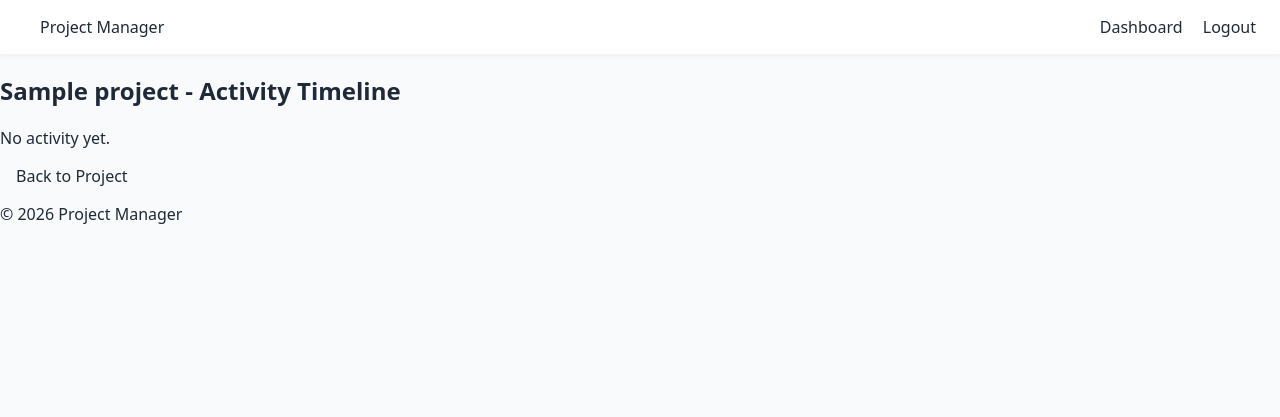
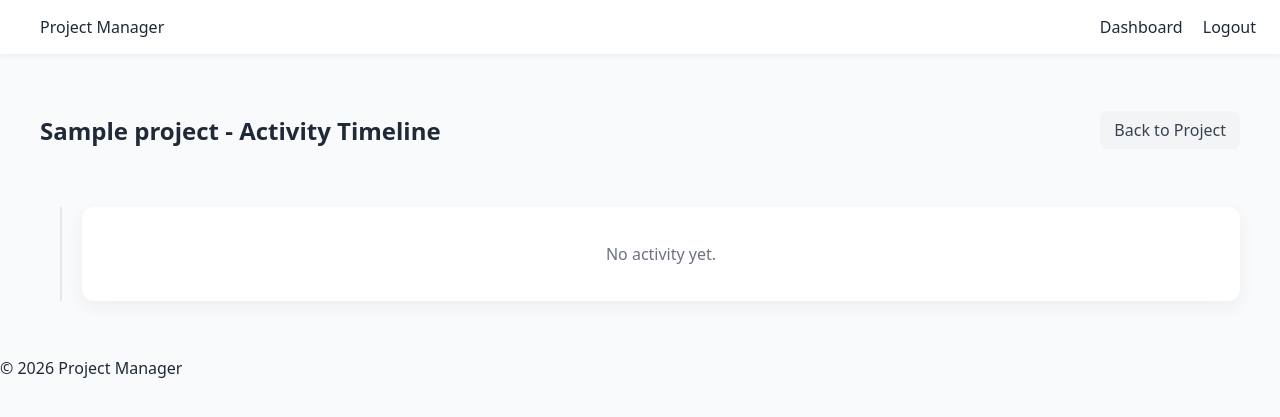
Before and after one commit to harsij01/project-manager, a Flask app: page /projects/1/timeline in a window 1280 px wide. Shown: the top 417 px of the page. Run offline with Flask 3, Linux system fonts and the light colour scheme; a user stored in the database is signed in; tables that the repository leaves empty hold one stand-in row (values such as "Sample post").

Commit message:
styled timeline section

```diff
--- a/static/style.css
+++ b/static/style.css
@@ -553,3 +553,85 @@ a {
     font-size: 22px;
   }
 }
+
+.timeline-page {
+  padding: 40px;
+}
+
+.timeline-header {
+  display: flex;
+  justify-content: space-between;
+  align-items: center;
+  margin-bottom: 30px;
+  flex-wrap: wrap;
+  gap: 15px;
+}
+
+.timeline-header h2 {
+  font-size: 24px;
+  font-weight: 700;
+}
+
+/* Timeline wrapper */
+.timeline {
+  position: relative;
+  margin-left: 20px;
+  padding-left: 20px;
+  border-left: 2px solid #e5e7eb;
+}
+
+/* Timeline item */
+.timeline-item {
+  position: relative;
+  margin-bottom: 30px;
+}
+
+/* Dot */
+.timeline-dot {
+  position: absolute;
+  left: -11px;
+  top: 10px;
+  width: 14px;
+  height: 14px;
+  background: var(--primary);
+  border-radius: 50%;
+}
+
+/* Card */
+.timeline-card {
+  background: white;
+  padding: 15px 20px;
+  border-radius: 12px;
+  box-shadow: 0 6px 18px rgba(0,0,0,0.05);
+}
+
+.timeline-time {
+  font-size: 12px;
+  color: #6b7280;
+  margin-bottom: 6px;
+}
+
+.timeline-content {
+  font-size: 14px;
+}
+
+/* Empty state */
+.empty-state {
+  padding: 20px;
+  background: white;
+  border-radius: 12px;
+  box-shadow: 0 6px 18px rgba(0,0,0,0.05);
+  color: #6b7280;
+}
+
+/* Responsive */
+@media (max-width: 768px) {
+  .timeline-page {
+    padding: 20px;
+  }
+
+  .timeline-header {
+    flex-direction: column;
+    align-items: flex-start;
+  }
+}
--- a/templates/project_timeline.html
+++ b/templates/project_timeline.html
@@ -1,24 +1,46 @@
 {% extends "layout.html" %}
 
+{% block title %}Activity Timeline{% endblock %}
+
 {% block content %}
+
+<section class="timeline-page">
+
+  <div class="timeline-header">
     <h2>{{ project.name }} - Activity Timeline</h2>
+    <a href="{{ url_for('project_details', id=project.id) }}"
+       class="btn btn-secondary">
+       Back to Project
+    </a>
+  </div>
 
   <div class="timeline">
+
     {% for log in logs %}
       <div class="timeline-item">
+
+        <div class="timeline-dot"></div>
+
+        <div class="timeline-card">
           <div class="timeline-time">
             {{ log.timestamp.strftime("%Y-%m-%d %H:%M") }}
           </div>
+
           <div class="timeline-content">
-                <strong>{{ log.user.name }}</strong> - {{ log.action }}
+            <strong>{{ log.user.name }}</strong>
+            <span class="muted">— {{ log.action }}</span>
           </div>
         </div>
+
+      </div>
     {% else %}
+      <div class="empty-state">
         <p>No activity yet.</p>
+      </div>
     {% endfor %}
+
   </div>
 
-<a href="{{ url_for('project_details', id=project.id) }}">
-    Back to Project
-</a>
+</section>
+
 {% endblock %}
```
Lines whose indentation alone changed are shown as unchanged.
